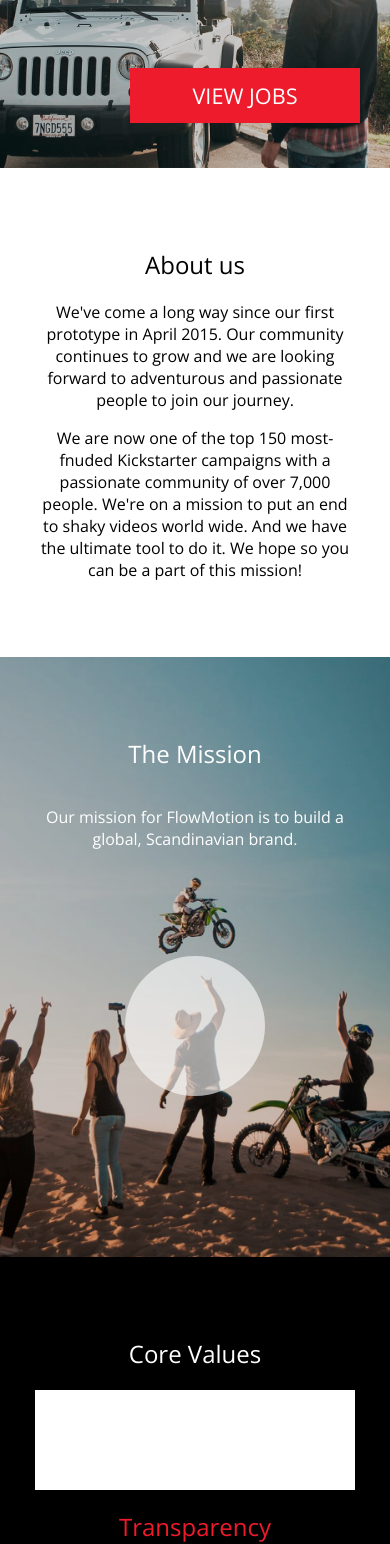
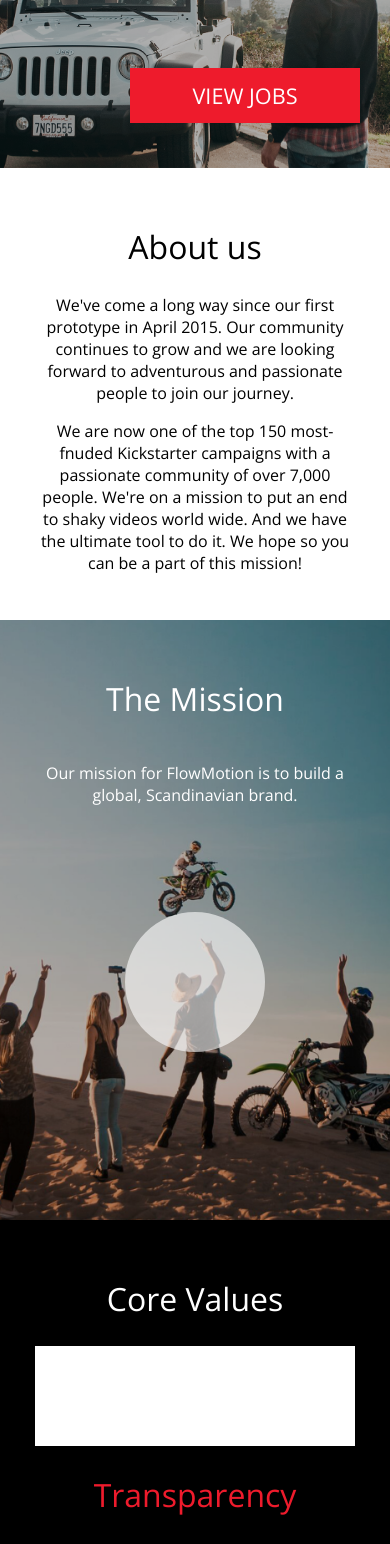
Before and after one commit to Blubtastic/flowMotion, a React (Create React App) app in the folder flowmotion/: page /#/ in a window 390 px wide. Shown: the part 432-1976 px from the top of the page. Built offline with nearby package versions, Linux system fonts and the light colour scheme.

Commit message:
responsiveness

```diff
--- a/flowmotion/src/App.css
+++ b/flowmotion/src/App.css
@@ -17,10 +17,13 @@ h1{
 
 h2{
   font-weight: 400;
+  font-size: 200%;
 }
 h4{
     margin: 10px 0;
 }
+
+/* GENERAL CLASSES */
 .page{
   position: relative;
   z-index: 1;
@@ -31,7 +34,6 @@ h4{
   max-width: 100%;
   height: 100%;
   padding: 60px 0;
-
 }
 .column{
   display: flex;
@@ -64,7 +66,7 @@ h4{
   margin: auto;
 }
 .maxWidth{
-  max-width: 100%;
+  max-width: 100% !important;
 }
 
 .white{
@@ -108,15 +110,25 @@ h4{
   box-sizing: border-box;
 }
 
+/* MOBILE STYLING */
 @media only screen and (max-width: 480px)   {
   .flowMotion h1{
     top: -100px;
     font-size: 200%;
   }
+  .padding{
+    padding-top: 30px;
+    padding-bottom: 30px;
+  }
+  .container{
+    padding-top: 30px;
+    padding-bottom: 30px;
+  }
+
 }
 
 
-
+/* SPECIFIC CLASSES */
 .button{
   height: 65px;
   width: 280px;
@@ -159,12 +171,21 @@ h4{
   margin: 5px 0;
 }
 
+.instaImage{
+  padding: 3px 3px;
+  width: 270px;
+  height: auto;
+  max-width: 100% ;
+}
+.instaImage div{
+  background-position: center;
+  background-repeat: no-repeat;
+}
 .instaImage img{
-  width: 270px;
-  height: 270px;
-  max-width: 100%;
+  width: 100%;
   height: auto;
 }
-.instaImage{
-  padding: 0 3px;
+.instaImage:hover img {
+  z-index: -1;
+  filter: grayscale(100%);
 }
--- a/flowmotion/src/App.js
+++ b/flowmotion/src/App.js
@@ -1,5 +1,5 @@
 import React, { Component } from 'react';
-import {Route, Link, HashRouter} from 'react-router-dom';
+import {Route, HashRouter} from 'react-router-dom';
 import './App.css';
 import Nav from './components/Nav'
 
--- a/flowmotion/src/components/Cover/cover.css
+++ b/flowmotion/src/components/Cover/cover.css
@@ -19,7 +19,7 @@
 .shaded{
   width: 100%;
   height: 100%;
-  background-color: rgba(0,0,0,0.2);
+  background-color: rgba(0,0,0,0.3);
   display: flex;
   justify-content: center;
   align-items: center;
--- a/flowmotion/src/components/Home/index.js
+++ b/flowmotion/src/components/Home/index.js
@@ -77,12 +77,12 @@ export default class Home extends Component {
         {/* Instagram section */}
         <div className="container centerAlign column">
           <h2>Instagram</h2>
-          <div className="row flexWrap centerAlign">
-            <div className="row smallSidePadding">
+          <div className="row flexWrap centerAlign smallSidePadding maxWidth">
+            <div className="row maxWidth test">
               <InstaImage image={"insta.jpg"}/>
               <InstaImage image={"insta.jpg"}/>
             </div>
-            <div className="row smallSidePadding">
+            <div className="row maxWidth test">
               <InstaImage image={"insta.jpg"}/>
               <InstaImage image={"insta.jpg"}/>
             </div>
--- a/flowmotion/src/components/Molecules/InstaImage/index.js
+++ b/flowmotion/src/components/Molecules/InstaImage/index.js
@@ -2,9 +2,15 @@ import React from 'react'
 
 const InstaImage = ({ image }) => {
   const photo = require('../../../images/' + image);
+  const instagram = require('../../../images/instagram.png');
+  var divStyle = {
+    backgroundImage: 'url(' + instagram + ')',
+  };
   return(
     <div className="instaImage">
-      <img src={photo} alt="instagram"/>
+      <div style={divStyle} className="centerAlign">
+        <img src={photo} alt="instagram"  />
+      </div>
     </div>
   )
 }
--- a/flowmotion/src/components/Slideshow/index.js
+++ b/flowmotion/src/components/Slideshow/index.js
@@ -61,7 +61,7 @@ export default class Slideshow extends Component {
   generateSlides(){
     let children = [];
     for (let x = 0; x < this.state.images.length; x++){
-      children.push(<div className={'hidden image' + this.state.indexes[x]}  onClick={() => this.changeSlide(x)}>  <Slide image={this.state.images[x]}/>  </div>)
+      children.push(<div className={'hidden image' + this.state.indexes[x]} key={x} onClick={() => this.changeSlide(x)}>  <Slide image={this.state.images[x]} />  </div>)
     }
     return children;
   }
@@ -70,7 +70,7 @@ export default class Slideshow extends Component {
     let children = [];
     for (let x = 0; x < this.state.images.length; x++){
       children.push(
-        <svg height="30" width="30" >
+        <svg height="30" width="30" key={x} >
           <circle cx="15" cy="15" r="10" fill="none" className={'circle' + this.state.indexes[x]}/>
           <svg height="30" width="30" >
             <circle cx="15" cy="15" r="6" fill="none" stroke="#bbb" strokeWidth="2" />
```
Also changed, not shown: flowmotion/src/images/instagram.png (added).
